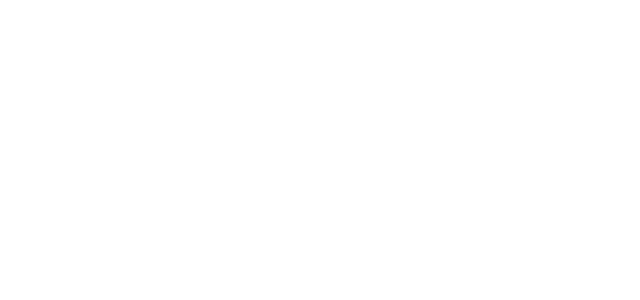
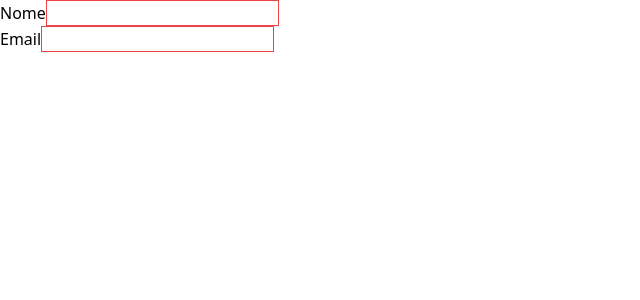
Before and after one commit to daniloaugusto9101/origamid-react, a React (Vite) app: page /form in a window 1280 px wide. Before the commit this address had no page. Shown: the top 300 px of the page, without its empty margins (0-640 px from the left). Built offline with nearby package versions, Linux system fonts and the light colour scheme.

Commit message:
feat: Componentização do Input2

```diff
--- /dev/null
+++ b/src/components/Input.jsx
@@ -0,0 +1,12 @@
+import React from "react";
+
+const Input = ({ id, label, type, value, onChange, className }) => {
+  return (
+    <div>
+      <label htmlFor={id}>{label}</label>
+      <input id={id} name={id} type={type} value={value} onChange={onChange} className="border border-red-500" />
+    </div>
+  );
+};
+
+export default Input;
--- a/src/components/InputItem.jsx
+++ /dev/null
@@ -1,16 +0,0 @@
-import React from "react";
-
-const InputItem = ({ formsFields, handleChange, input }) => {
-  return (
-    <>
-      {formsFields.map(({ type, id, label }) => (
-        <div key={id}>
-          <label htmlFor={id}>{label}</label>
-          <input type={type} className="border" id={id} value={input.id} onChange={handleChange} />
-        </div>
-      ))}
-    </>
-  );
-};
-
-export default InputItem;
--- a/src/components/InputList.jsx
+++ b/src/components/InputList.jsx
@@ -1,41 +1,10 @@
 import React from "react";
 import InputItem from "./InputItem";
 
-//Monta o array de objetos com os campos do formulário
-const formsFields = [
-  {
-    type: "text",
-    id: "name",
-    label: "Nome",
-  },
-  {
-    type: "email",
-    id: "email",
-    label: "Email",
-  },
-];
-
-const InputList = () => {
-  //Monta objeto somente com o id para usar no estado
-  const fields = formsFields.reduce((acc, field) => {
-    return {
-      ...acc,
-      [field.id]: "",
-    };
-  }, {});
-
-  //Monta um estado único com todos os campos do formulário
-  const [input, setInput] = React.useState(fields);
-  console.log(input);
-
-  //Função para atualizar o estado de qualquer campo do formulário
-  function handleChange({ target }) {
-    console.log(target);
-    const { id, value } = target;
-    setInput({ ...input, [id]: value });
-  }
+const InputList = ({ formsFields }) => {
   return (
     <>
+      {input.name}
       <InputItem formsFields={formsFields} handleChange={handleChange} input={input} />
     </>
   );
--- /dev/null
+++ b/src/pages/Form.jsx
@@ -0,0 +1,47 @@
+import React, { useState } from "react";
+import Input from "../components/Input";
+
+//Objeto com os campos do formulário
+const formsFields = {
+  name: {
+    id: "name",
+    type: "text",
+    label: "Nome",
+  },
+  email: {
+    id: "email",
+    type: "email",
+    label: "Email",
+  },
+};
+
+const Form = () => {
+  // Monta objeto somente com o id para usar no estado
+  const fields = Object.keys(formsFields).reduce((acc, key) => {
+    return {
+      ...acc,
+      [key]: "",
+    };
+  }, {});
+
+  // Monta um estado único com todos os campos do formulário
+  const [formData, setFormData] = useState(fields);
+  console.log(formData);
+
+  // Função para atualizar o estado de qualquer campo do formulário
+  const handleChange = (event) => {
+    const { name, value } = event.target;
+    setFormData((prevData) => ({
+      ...prevData,
+      [name]: value,
+    }));
+  };
+  return (
+    <form>
+      <Input {...formsFields.name} value={formData.name} onChange={handleChange} />
+      <Input {...formsFields.email} value={formData.email} onChange={handleChange} />
+    </form>
+  );
+};
+
+export default Form;
--- a/src/pages/Forms.jsx
+++ /dev/null
@@ -1,13 +0,0 @@
-import React from "react";
-import InputList from "../components/InputList";
-
-const Forms = () => {
-  return (
-    <form>
-      <InputList />
-      <button>Enviar</button>
-    </form>
-  );
-};
-
-export default Forms;
--- a/src/routes/AppRoutes.jsx
+++ b/src/routes/AppRoutes.jsx
@@ -3,7 +3,7 @@
 import About from "../pages/About";
 import Home from "../pages/Home";
 import Produtos from "../pages/Produtos";
-import Forms from "../pages/Forms";
+import Form from "../pages/Form";
 
 const AppRoutes = () => {
   return (
@@ -12,7 +12,7 @@
         <Route path="/" element={<Home />} />
         <Route path="/about" element={<About />} />
         <Route path="/products" element={<Produtos />} />
-        <Route path="/forms" element={<Forms />} />
+        <Route path="/form" element={<Form />} />
       </Routes>
     </Router>
   );
```
